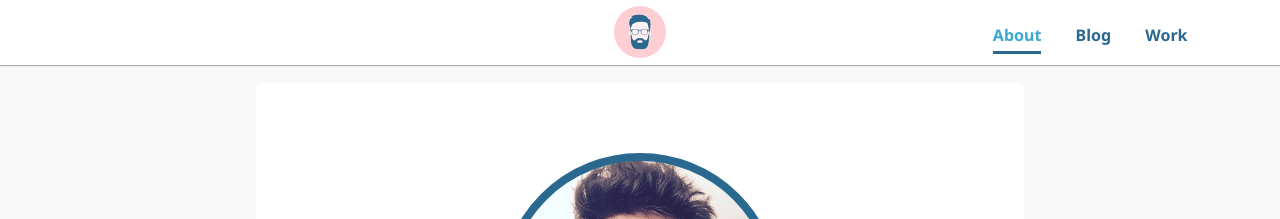
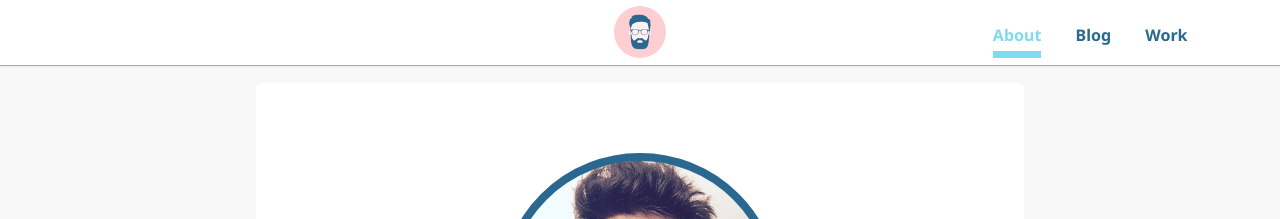
Before and after one commit to renopeno/renopeno.github.io, a Jekyll site: the page built from about.md, in a window 1280 px wide. Shown: the top 219 px of the page. Built offline with Jekyll 4.4.1, drawn with Linux system fonts in a browser that asks for light colours; nearby versions of some CDN libraries.

Commit message:
modified navbar .active class

```diff
--- a/_sass/_landing.scss
+++ b/_sass/_landing.scss
@@ -44,7 +44,7 @@ html {
 				margin-bottom: $margin-s/2;
 				transition: all .3s;
 				&:hover {
-					transform: scale(1.2);
+					transform: scale(1.15);
 				}
 				a {
 					transition: all .1s;
@@ -57,7 +57,7 @@ html {
 					text-shadow: 0 0 30px $blue-dark;
 					&:hover {
 						text-shadow: 4px 4px 30px $blue-dark;
-						color: $white;
+						color: $blue-light;
 						text-decoration: none;
 					}
 				}
--- a/_sass/_nav.scss
+++ b/_sass/_nav.scss
@@ -17,22 +17,21 @@ header {
 		font-weight: 800;
 		color: $blue-dark;
 		padding-bottom: 5px;
-		border-bottom: 1px solid transparent;
 		transition: all .3s;
 		&:hover {
-			color: $blue-dark;
+			color: $blue-light;
 			text-decoration: none;
-			border-bottom: 1px solid #fff;
 		}
 
 	}
 	.nav__item--active a {
-		border-bottom: 3px solid $blue-dark;
-		color: $blue;
 		position: relative;
+		border-bottom: 7px solid $blue-light;
+		color: $blue-light;
 		&:hover {
+
 			color: $blue-dark;
-			border-bottom: 3px solid $blue-dark;
+			//border-bottom: 7px solid $blue-light;
 		}
 
 
```
